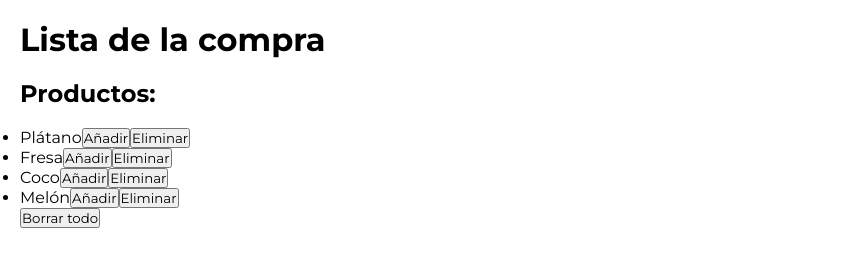
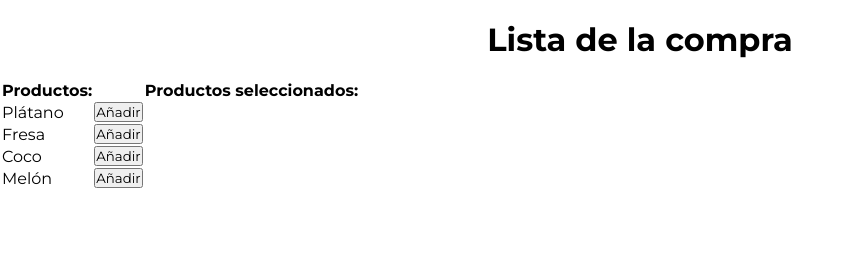
Before and after one commit to DREWiex/02-21_tarea-taller-localstorage, a plain HTML site: page index.html in a window 1280 px wide. Shown: the whole page, without its empty margins (0-852 px from the left). Drawn offline with Linux system fonts and the light colour scheme.

Commit message:
Cambio listas por tabla. Func pintarProductos y almacenarProducto funcionando

```diff
--- a/css/main.css
+++ b/css/main.css
@@ -9,3 +9,7 @@
 .margin{
     margin: 20px;
 }
+
+.text-center{
+    text-align: center;
+}
--- a/index.html
+++ b/index.html
@@ -10,27 +10,31 @@
     <body>
 
         <header>
-            <h1 class="margin">Lista de la compra</h1>
+            <h1 class="margin text-center">Lista de la compra</h1>
         </header>
 
         <main>
             <section>
-                <h2 class="margin">Productos:</h2>
 
-                <div>
-                    <ul id="lista1" class="margin">
+                <table>
+                    <thead>
+                        <tr>
+                            <th>Productos:</th>
+                            <th> <!-- add button --> </th>
+                            <th>Productos seleccionados:</th>
+                            <th> <!-- del button --> </th>
+                        </tr>
+                    </thead>
 
-                    </ul>
-                </div>
+                    <tbody id="table-body">
 
-                <div>
-                    <ul id="lista2">
-
-                    </ul>
-                </div>
+                    </tbody>
+                </table>
 
             </section>
         </main>
-        <script src="js/main.js"></script>
+
     </body>
+
+    <script src="js/main.js"></script>
 </html>
--- a/js/main.js
+++ b/js/main.js
@@ -12,6 +12,7 @@ document.addEventListener('DOMContentLoaded', () => {
   //*** VARIABLES ***//
 
   const fragment = document.createDocumentFragment();
+  const tabla = document.querySelector('#table-body');
 
   const arrayProductos = [
     { id: 'a-1', fruta: 'Plátano' },
@@ -28,14 +29,13 @@ document.addEventListener('DOMContentLoaded', () => {
 
   document.addEventListener("click", ({target}) => { //! incompleto
 
-    if(target.matches('.agregar')){ //* capturo el botón de añadir
-      const id = target.parentElement.id; //* capturo el id del elemento padre (<li> > <button>)
-      addProdStorage(id); //* paso como argumento el atributo id del elemento padre y la función lo compara con la propiedad id de los objetos hasta que coincide y hace el push() en el arrayProductosEncontrados, además de subirlo al localStorage (ver bloque de instrucción de la función)
-      pintarListaDos(); //* pinta en la segunda lista los productos añadidos al localStorage
-    }
+    if(target.matches('.add')){
+      const id = target.dataset.id;
+      almacenarProducto(id);
+    };
 
     if(target.matches('.quitar')){
-      const id = target.parentElement.id;
+      // const id = target.parentElement.id;
       //delProdStorage(id);
       //pintarListaDos();
     }
@@ -51,75 +51,73 @@ document.addEventListener('DOMContentLoaded', () => {
 
   //*** FUNCIONES ***//
 
-  const pintarListaUno = () => {
+  const pintarProductos = () => {
 
     arrayProductos.forEach((item) => {
-        const itemList = document.createElement('LI');
-        itemList.id = item.id;
-        itemList.textContent = item.fruta;
-        const addButton = document.createElement('BUTTON');
-        addButton.textContent = "Añadir";
-        addButton.classList.add('agregar');
-        addButton.setAttribute("data-id", item.id);
-        const delButton = document.createElement('BUTTON');
-        delButton.textContent = "Eliminar";
-        delButton.classList.add('quitar');
-        delButton.setAttribute("data-id", item.id);
+      const productosTR = document.createElement('TR');
+      productosTR.id = 'lista-productos';
+      const productoTD = document.createElement('TD');
+      productoTD.id = item.id;
+      productoTD.textContent = item.fruta;
+      const buttonTD = document.createElement('TD');
+      const addBtn = document.createElement('BUTTON');
+      addBtn.textContent = "Añadir";
+      addBtn.classList.add('add');
+      addBtn.dataset['id'] = item.id;
 
-        itemList.append(addButton, delButton);
+      buttonTD.append(addBtn);
 
-        fragment.append(itemList);
+      productosTR.append(productoTD, buttonTD);
 
-    })
+      fragment.append(productosTR);
 
-    const delAllButton = document.createElement('BUTTON');
-    delAllButton.classList.add('quitar-todo');
-    delAllButton.textContent = "Borrar todo"
+    });
 
-    lista1.append(fragment, delAllButton);
+    tabla.append(fragment);
 
   }; //!FUNC-PINTARPRODUCTOS
 
 
-  const addProdStorage = (id) => {
+  const almacenarProducto = (id) => {
 
-    const productoEncontrado = arrayProductos.find((item)=> item.id == id);
-    arrayProductosSeleccionados.push(productoEncontrado);
+    const buscarProducto = arrayProductos.find( producto => producto.id == id);
+    arrayProductosSeleccionados.push(buscarProducto);
     setLocal();
 
-  }; //!FUNC-ADDPRODSTOR
+  }; //!FUNC-ALMACENARPRODUCTO
 
 
-  const delProdStorage = (id) => { //! incompleto
+  // const delProdStorage = (id) => { //! incompleto
 
-    const productoEncontrado = arrayProductosSeleccionados.find((item)=> item.id == id);
-    localStorage.removeItem('productos');
+  //   const productoEncontrado = arrayProductosSeleccionados.find((item)=> item.id == id);
+  //   localStorage.removeItem('productos');
 
-  }; //!FUNC-DELPRODSTOR
+  // }; //!FUNC-DELPRODSTOR
 
 
-  const pintarListaDos = () => { //? incompleto
+  const pintarListaDos = (id) => { //? incompleto
 
-    lista2.innerHTML = '';
+    // id="lista-productos-seleccionados"
+    // lista2.innerHTML = '';
 
-    const productos = getLocal();
+    // const productos = getLocal();
 
-    productos.forEach(({id, fruta}) => { //* destructuración de item (arrayProductosSeleccionados.id, arrayProductosSeleccionados.fruta)
-      const itemList = document.createElement('LI');
-        itemList.id = id;
-        itemList.textContent = fruta;
-        const delButton = document.createElement('BUTTON');
-        delButton.textContent = 'Eliminar';
-        delButton.classList.add('quitar');
-        delButton.setAttribute("data-id", id);
+    // productos.forEach(({id, fruta}) => { //* destructuración de item (arrayProductosSeleccionados.id, arrayProductosSeleccionados.fruta)
+    //   const itemList = document.createElement('LI');
+    //     itemList.id = id;
+    //     itemList.textContent = fruta;
+    //     const delButton = document.createElement('BUTTON');
+    //     delButton.textContent = 'Eliminar';
+    //     delButton.classList.add('quitar');
+    //     delButton.setAttribute("data-id", id);
 
-        itemList.append(delButton);
+    //     itemList.append(delButton);
 
-        fragment.append(itemList);
+    //     fragment.append(itemList);
 
-    })
+    // })
 
-    lista2.append(fragment);
+    // lista2.append(fragment);
 
   }; //!FUNC-PINTARLISTADOS
 
@@ -140,7 +138,7 @@ document.addEventListener('DOMContentLoaded', () => {
 
   const init = () => {
 
-    pintarListaUno();
+    pintarProductos();
     pintarListaDos();
 
   }; //!FUNC-INIT
```
